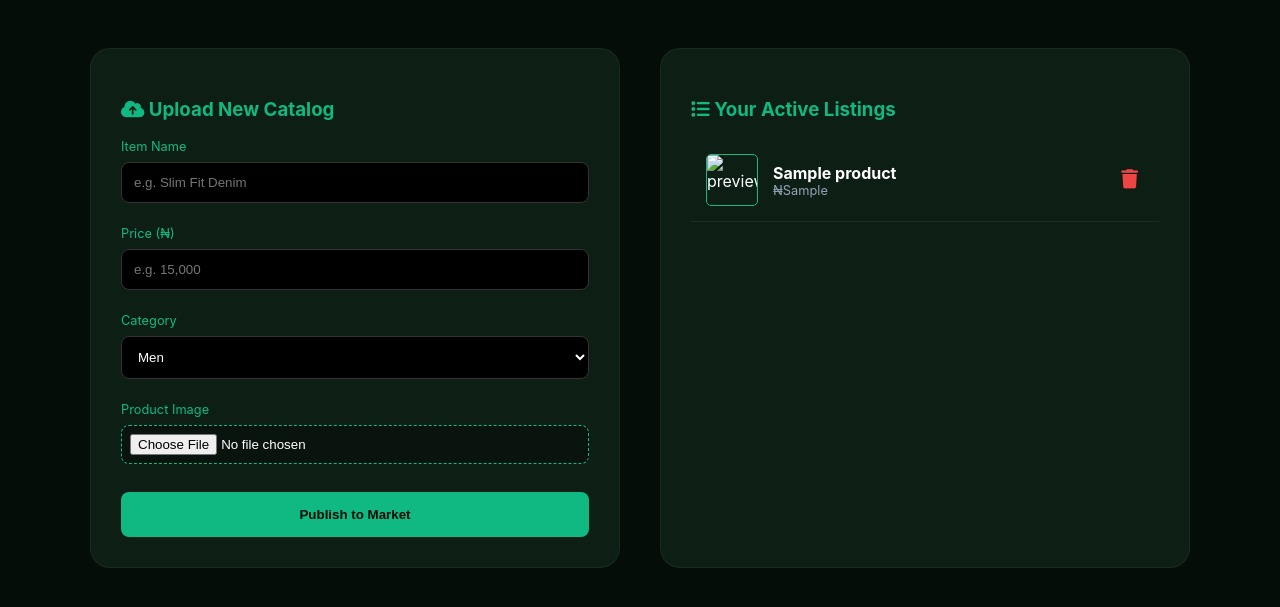
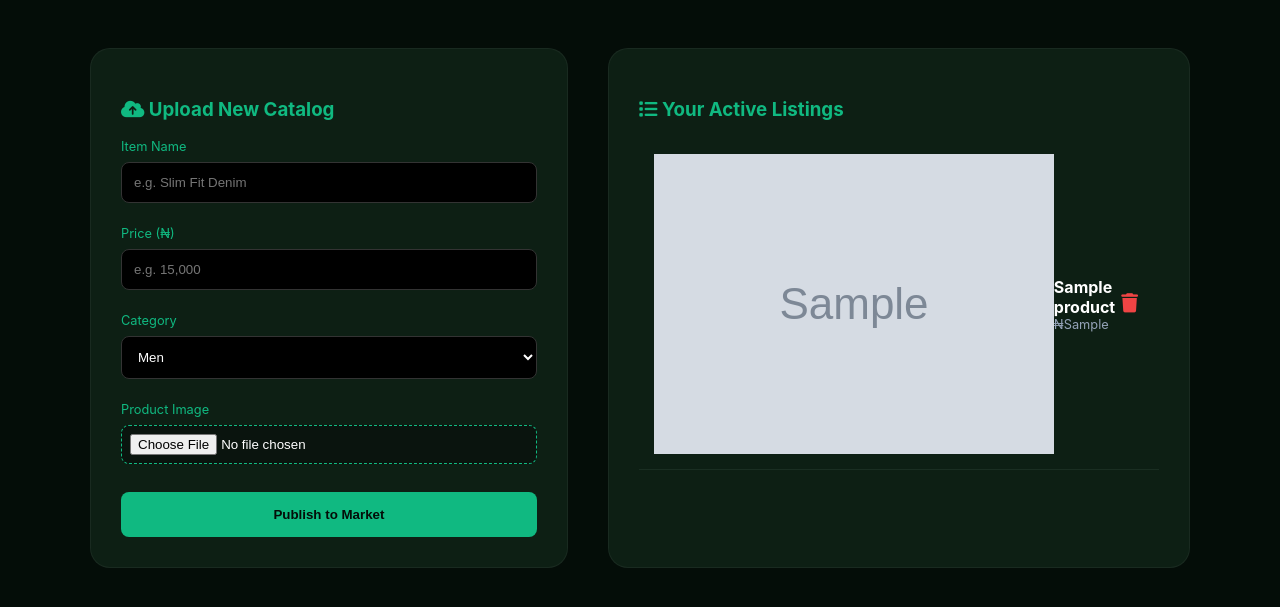
Before and after one commit to Lordave111/-vetir, a Flask app: page /dashboard in a window 1280 px wide. Shown: the top 607 px of the page. Run offline with Flask 3, Linux system fonts and the light colour scheme; the visitor is signed in with stand-in values (Sample User, id 1); tables that the repository leaves empty hold one stand-in row (values such as "Sample post"); grey boxes marked "Sample" are stand-in pictures.

Commit message:
Update dashboard.html

```diff
--- a/templates/dashboard.html
+++ b/templates/dashboard.html
@@ -56,7 +56,7 @@
             {% for item in seller_items %}
             <div class="item">
                 <div class="item-info">
-                    <img src="{{ item.img }}" class="item-preview" alt="preview">
+                    <img src="{{ item.img_url }}" onerror="this.src='https://via.placeholder.com/300?text=Image+Not+Found'" alt="product">
                     <div>
                         <div style="font-weight: bold;">{{ item.name }}</div>
                         <div style="font-size: 0.8rem; color: #94a3b8;">₦{{ item.price }}</div>
```
